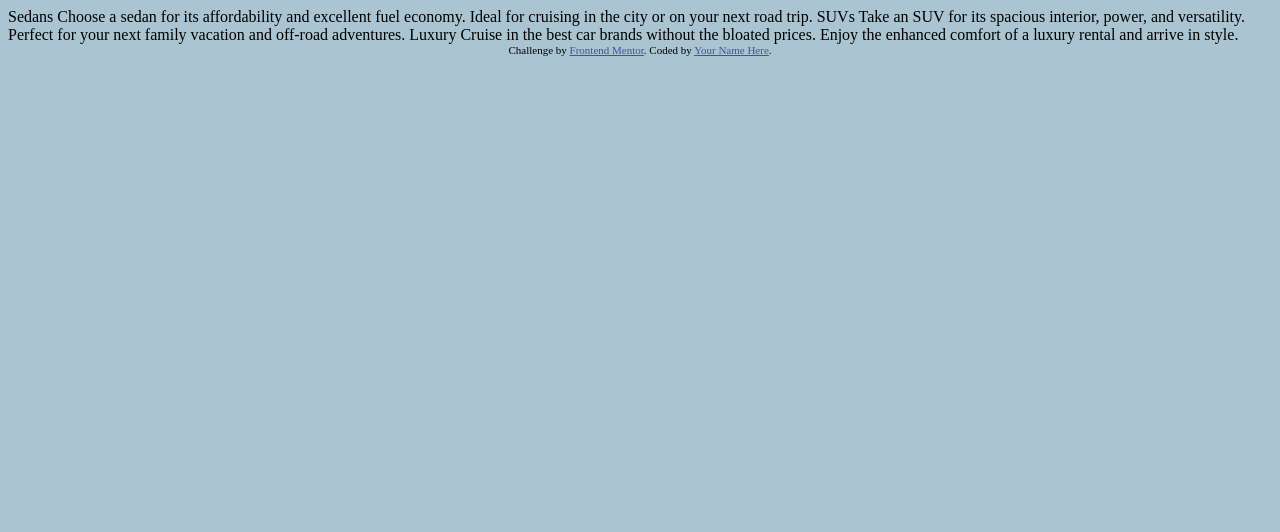
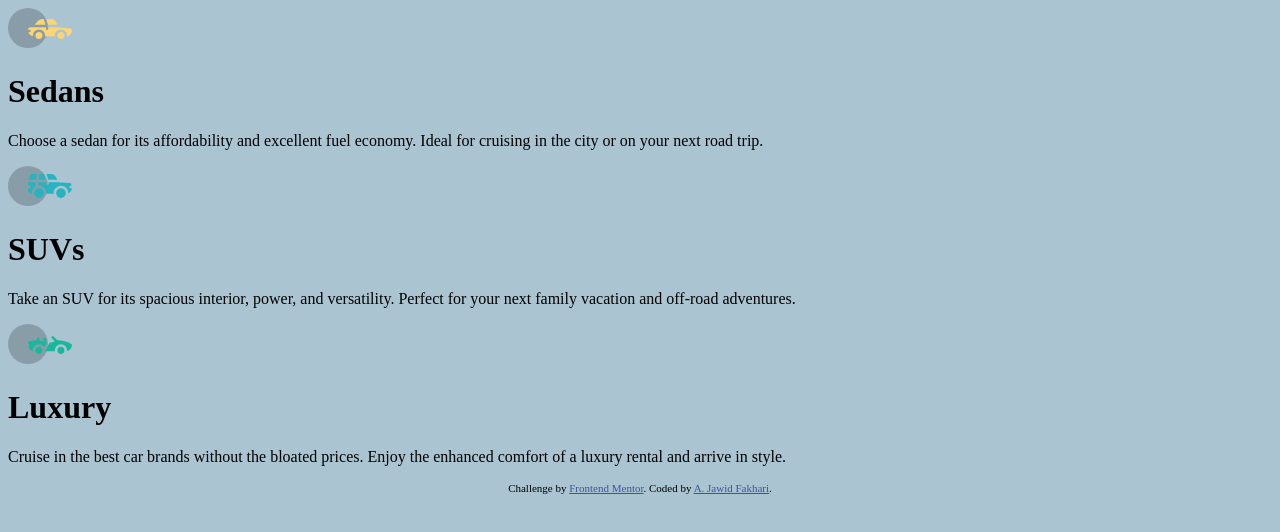
Before and after one commit to jawid-fakhari/3-column-preview-card-component-main, a plain HTML site: page index.html in a window 1280 px wide. Drawn offline with Linux system fonts and the light colour scheme.

Commit message:
first html sketch

```diff
--- a/index.html
+++ b/index.html
@@ -1,37 +1,72 @@
 <!DOCTYPE html>
 <html lang="en">
+
 <head>
   <meta charset="UTF-8">
-  <meta name="viewport" content="width=device-width, initial-scale=1.0"> <!-- displays site properly based on user's device -->
+  <meta name="viewport" content="width=device-width, initial-scale=1.0">
+  <!-- displays site properly based on user's device -->
 
   <link rel="icon" type="image/png" sizes="32x32" href="./images/favicon-32x32.png">
   <link rel="stylesheet" href="styles.css">
+  <link rel="preconnect" href="https://fonts.gstatic.com">
+  <link href="https://fonts.googleapis.com/css2?family=Big+Shoulders+Display:wght@700&family=Lexend+Deca&display=swap"
+    rel="stylesheet">
   <title>Frontend Mentor | 3-column preview card component</title>
 
   <!-- Feel free to remove these styles or customise in your own stylesheet 👍 -->
   <style>
-    .attribution { font-size: 11px; text-align: center; }
-    .attribution a { color: hsl(228, 45%, 44%); }
+    .attribution {
+      font-size: 11px;
+      text-align: center;
+    }
+
+    .attribution a {
+      color: hsl(228, 45%, 44%);
+    }
   </style>
 </head>
+
 <body>
-
-  Sedans
+  <div class="container">
+    <div class="sedans">
+      <div class="logo">
+        <img src="images/icon-sedans.svg" alt="car-icon">
+      </div>
+      <h1>Sedans</h1>
+      <p>
         Choose a sedan for its affordability and excellent fuel economy. Ideal for cruising in the city
         or on your next road trip.
+      </p>
+    </div>
 
-  SUVs
+    <div class="suvs">
+      <div class="logo">
+        <img src="images/icon-suvs.svg" alt="car-icon">
+      </div>
+      <h1>SUVs</h1>
+      <p>
         Take an SUV for its spacious interior, power, and versatility. Perfect for your next family vacation
         and off-road adventures.
+      </p>
+    </div>
 
-  Luxury
+    <div class="luxury">
+      <div class="logo">
+        <img src="images/icon-luxury.svg" alt="car-icon">
+      </div>
+      <h1>Luxury</h1>
+      <p>
         Cruise in the best car brands without the bloated prices. Enjoy the enhanced comfort of a luxury
         rental and arrive in style.
+      </p>
+    </div>
 
+  </div>
   <div class="attribution">
     Challenge by <a href="https://www.frontendmentor.io?ref=challenge" target="_blank">Frontend Mentor</a>.
-    Coded by <a href="#">Your Name Here</a>.
+    Coded by <a href="#">A. Jawid Fakhari</a>.
   </div>
   <script src="script.js"></script>
 </body>
+
 </html>
```
Lines whose indentation alone changed are shown as unchanged.
